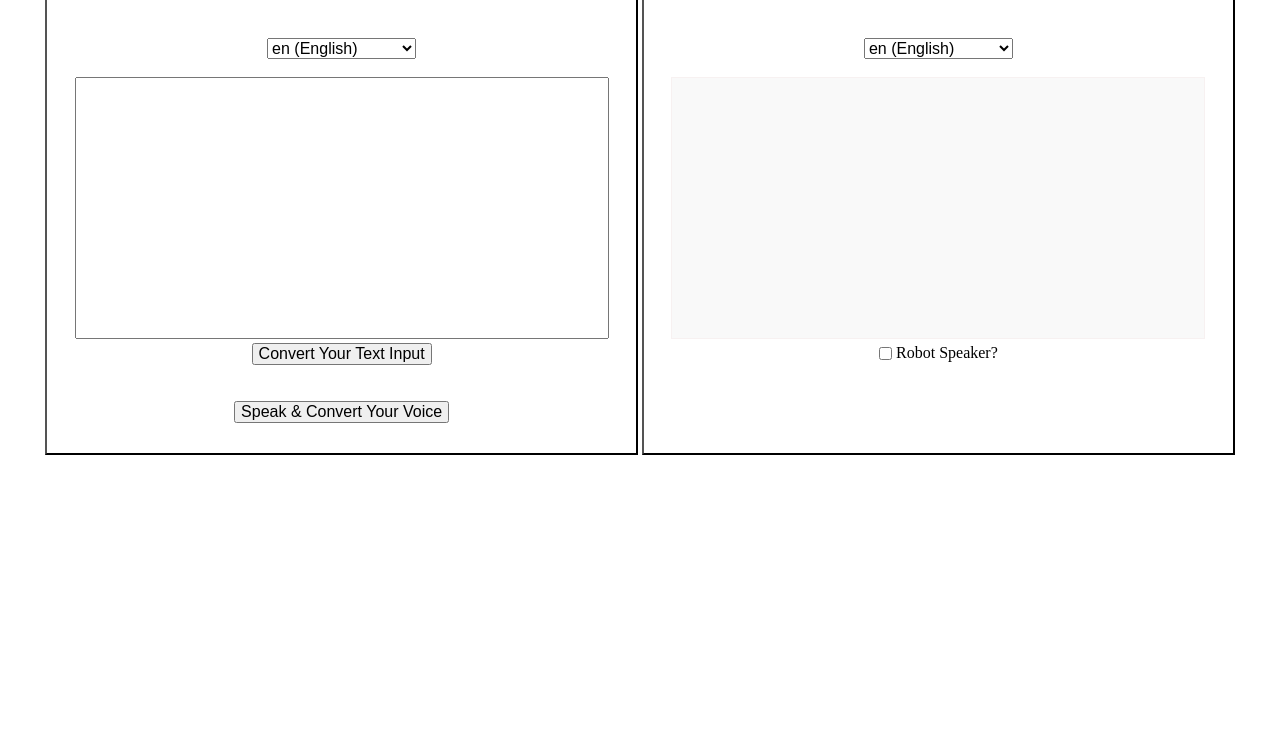
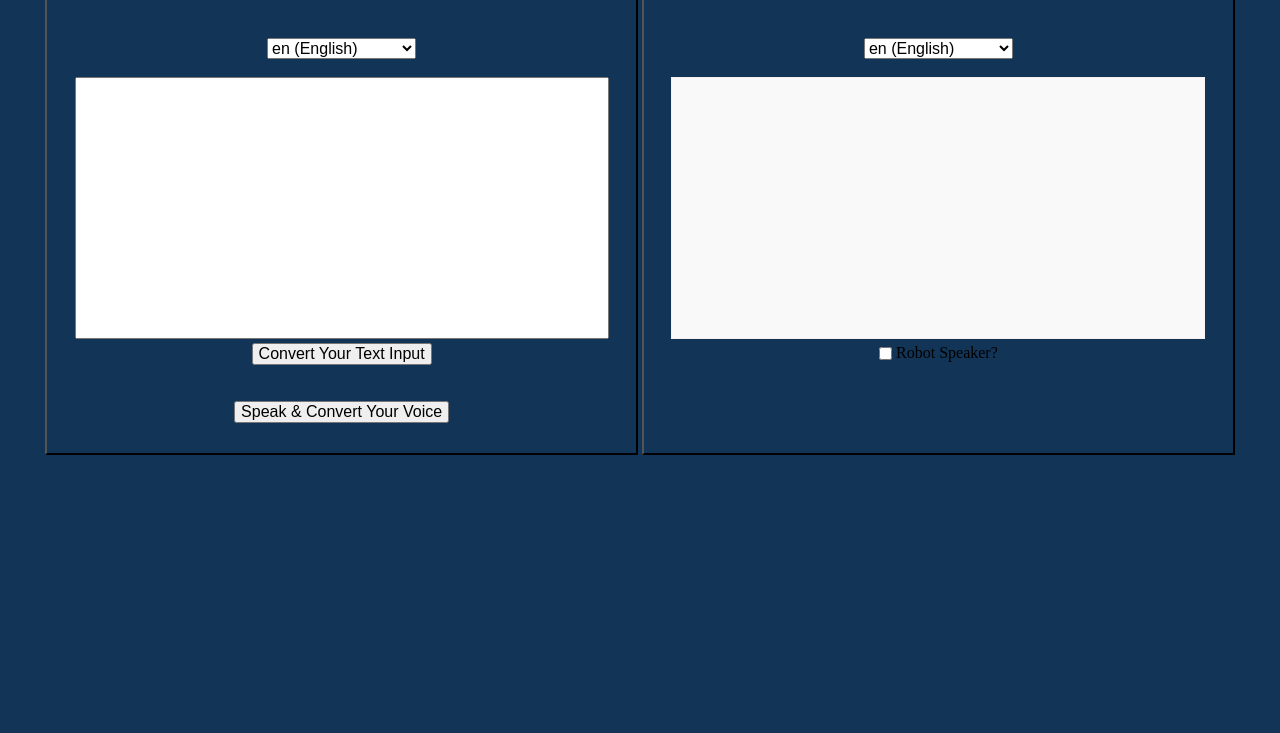
Before and after one commit to maazsofttech/Anuwadak, a plain HTML site: page index.html in a window 1280 px wide. Shown: the part 67-800 px from the top of the page. Drawn offline with Linux system fonts and the light colour scheme; no server answers; a script that the page names is missing.

Commit message:
Update index.html

```diff
--- a/index.html
+++ b/index.html
@@ -13,6 +13,7 @@
 
 
         <style>
+         body {background:#123456}
             .section-divider {
                 display: inline-block;
                 width: 45%;
```
